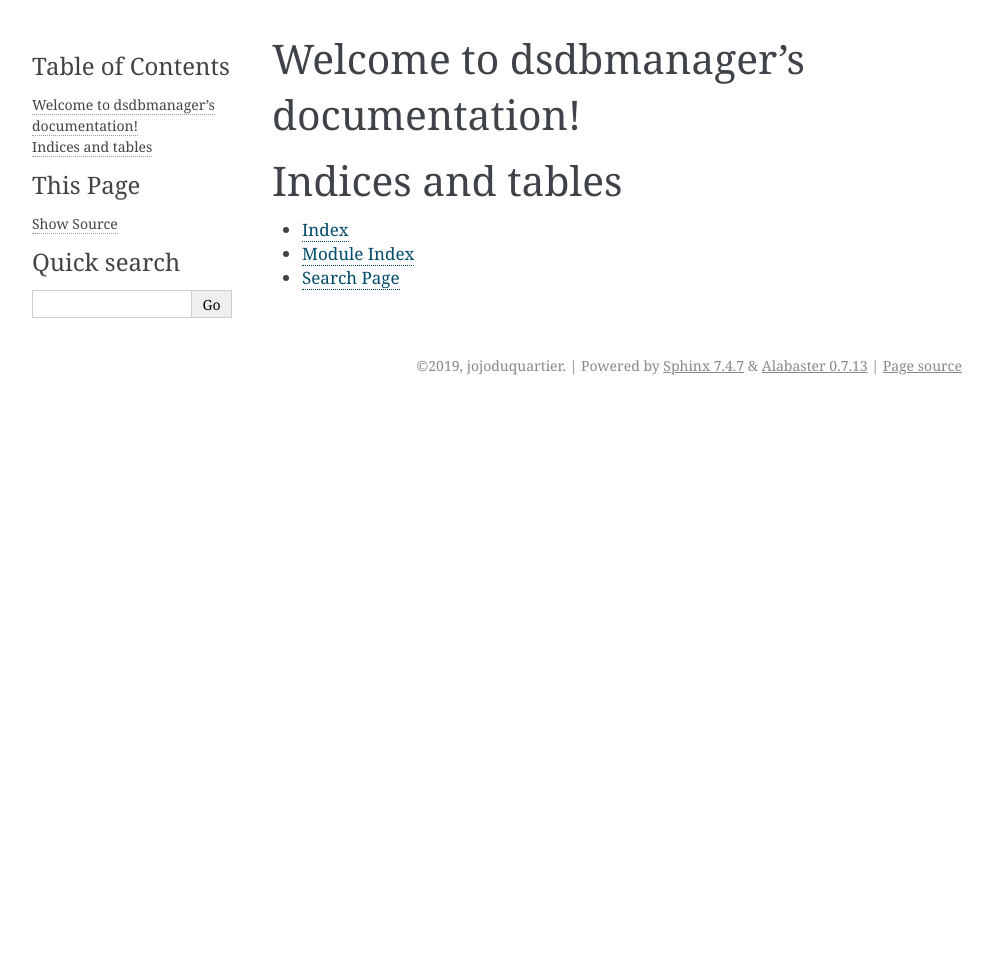
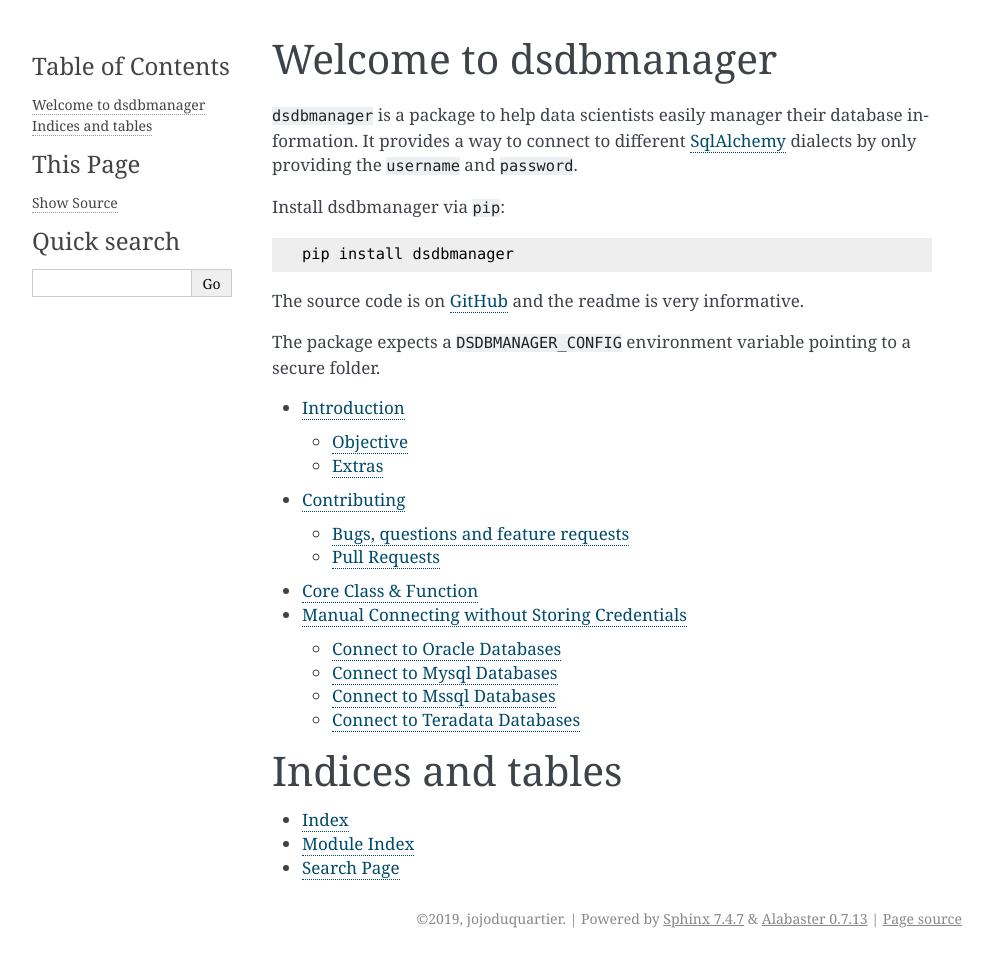
Before and after one commit to jojoduquartier/dsdbmanager, a Sphinx documentation site: the page built from source/index.rst, in a window 1280 px wide. Shown: the whole page, without its empty margins (148-1141 px from the left). Built offline with Sphinx 7.4.7, drawn with Linux system fonts in a browser that asks for light colours; before the commit the page ends 900 px from its top, so only the background shows below that.

Commit message:
Documentation added

```diff
--- a/source/conf.py
+++ b/source/conf.py
@@ -21,13 +21,13 @@ project = 'dsdbmanager'
 copyright = '2019, jojoduquartier'
 author = 'jojoduquartier'
 
-
 # -- General configuration ---------------------------------------------------
 
 # Add any Sphinx extension module names here, as strings. They can be
 # extensions coming with Sphinx (named 'sphinx.ext.*') or your custom
 # ones.
 extensions = [
+    'sphinx.ext.autodoc',
 ]
 
 # Add any paths that contain templates here, relative to this directory.
@@ -37,7 +37,6 @@ templates_path = ['_templates']
 # directories to ignore when looking for source files.
 # This pattern also affects html_static_path and html_extra_path.
 exclude_patterns = []
-
 
 # -- Options for HTML output -------------------------------------------------
 
--- a/source/index.rst
+++ b/source/index.rst
@@ -1,10 +1,25 @@
-Welcome to dsdbmanager's documentation!
-=======================================
+Welcome to dsdbmanager
+==========================
+
+:code:`dsdbmanager` is a package to help data scientists easily manager their database information. It provides
+a way to connect to different `SqlAlchemy <https://www.sqlalchemy.org/>`_ dialects by only providing the :code:`username` and :code:`password`.
+
+Install dsdbmanager via :code:`pip`:
+::
+
+    pip install dsdbmanager
+
+The source code is on `GitHub <https://github.com/jojoduquartier/dsdbmanager>`_ and the readme is very informative.
+
+The package expects a :code:`DSDBMANAGER_CONFIG` environment variable pointing to a secure folder.
 
 .. toctree::
    :maxdepth: 2
-   :caption: Contents:
 
+   introduction
+   contributing
+   dbobject
+   manual_connectors
 
 
 Indices and tables
--- /dev/null
+++ b/source/manual_connectors.rst
@@ -0,0 +1,38 @@
+Manual Connecting without Storing Credentials
+===============================================
+
+Connect to Oracle Databases
+^^^^^^^^^^^^^^^^^^^^^^^^^^^^^
+
+Once databases are added, this class can be used to instantiate an object for the proper :code:`database name`. The instance
+will have a :code:`create_engine` method that should be used with just :code:`username` and :code:`password`.
+
+.. autoclass:: dsdbmanager.oracle_.Oracle
+   :members:
+
+Connect to Mysql Databases
+^^^^^^^^^^^^^^^^^^^^^^^^^^^^^
+
+Once databases are added, this class can be used to instantiate an object for the proper :code:`database name`. The instance
+will have a :code:`create_engine` method that should be used with just :code:`username` and :code:`password`.
+
+.. autoclass:: dsdbmanager.mysql_.Mysql
+   :members:
+
+Connect to Mssql Databases
+^^^^^^^^^^^^^^^^^^^^^^^^^^^^
+
+Once databases are added, this class can be used to instantiate an object for the proper :code:`database name`. The instance
+will have a :code:`create_engine` method that should be used with just :code:`username` and :code:`password`.
+
+.. autoclass:: dsdbmanager.mssql_.Mssql
+   :members:
+
+Connect to Teradata Databases
+^^^^^^^^^^^^^^^^^^^^^^^^^^^^^^^^
+
+Once databases are added, this class can be used to instantiate an object for the proper :code:`database name`. The instance
+will have a :code:`create_engine` method that should be used with just :code:`username` and :code:`password`.
+
+.. autoclass:: dsdbmanager.teradata_.Teradata
+   :members:
```
Also changed, not shown: source/contributing.rst (added, +20 -0 lines), source/dbobject.rst (added, +8 -0 lines), 5 other files.
